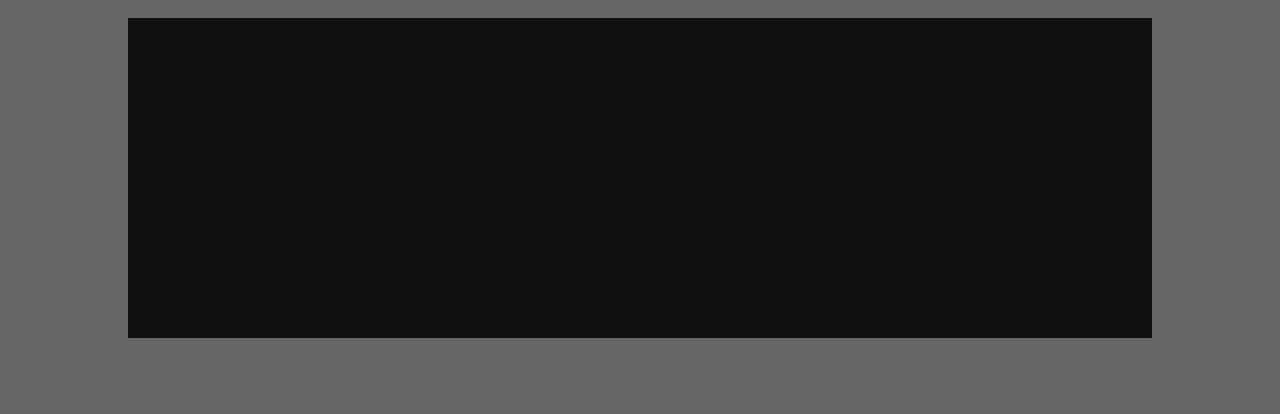
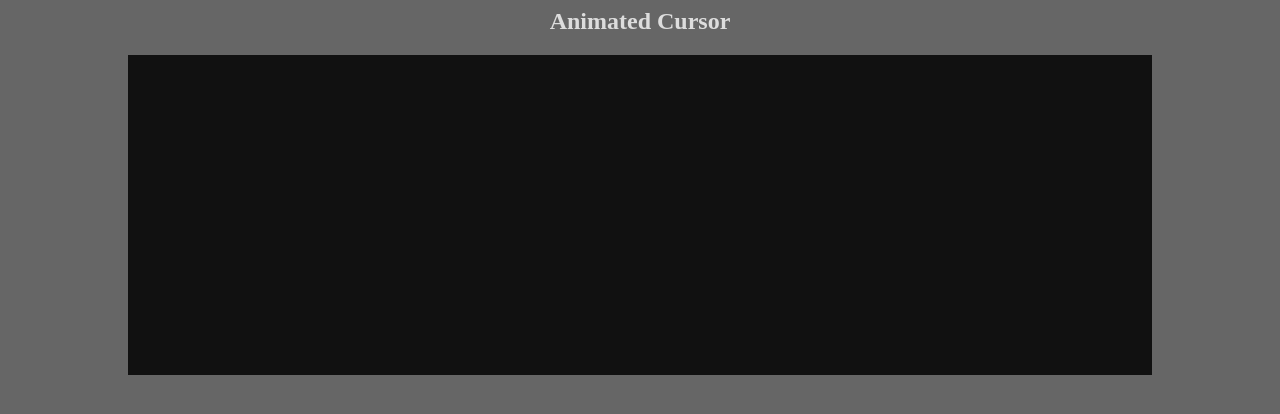
Before and after one commit to NataliPerezG/animations, a website built with Vite: page index.html in a window 1280 px wide. Shown: the part 42-456 px from the top of the page. Built offline with nearby package versions, Linux system fonts and the light colour scheme; some packages are replaced by stand-ins of ours.

Commit message:
changes in base.css and new sectios in index.html

```diff
--- a/index.html
+++ b/index.html
@@ -14,7 +14,10 @@
     <h1>Animaciones</h1>
   </header>
 
-  <div class="animatedCursor"></div>
+  <section>
+    <h2>Animated Cursor</h2>
+    <div class="animatedCursor"></div>
+  </section>
 
 </body>
 
--- a/src/css/base.css
+++ b/src/css/base.css
@@ -22,3 +22,11 @@ header {
         color: #bbb;
     }
 }
+
+h2 {
+    margin: 10px auto;
+    display: flex;
+    justify-content: center;
+    align-items: center;
+    color: #ddd;
+}
```
